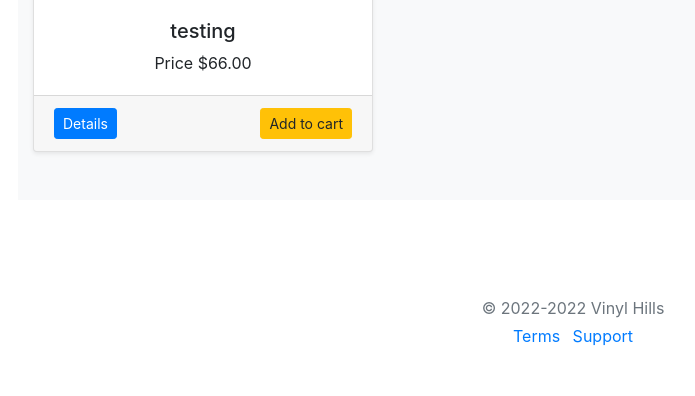
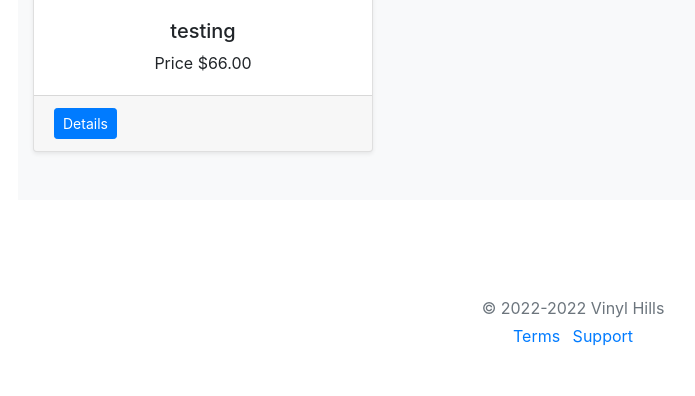
Before and after one commit to christian0a0hernandez/CMPE131-GroupProj, a Flask app: page /genres/1 in a window 1280 px wide. Shown: the part 1400-1796 px from the top of the page, without its empty margins (67-762 px from the left). Run offline with Flask 2, Linux system fonts and the light colour scheme; data comes from the database, SQL or seed files in the repository; some libraries are stand-ins or nearby versions.

Commit message:
Update inventory.html

```diff
--- a/website/templates/inventory.html
+++ b/website/templates/inventory.html
@@ -22,7 +22,6 @@
                            <a href="{{url_for('a.single_page',id=product.id)}}" class="float-left btn btn-sm btn-primary">Details</a>
                                     <form action ="{{url_for('a.AddCart')}}" method = "POST">
                                         <input type ="hidden" name = "product_id" value = "{{product.id}}">
-                                        <button type ="submit" class ="float-right btn btn-sm btn-warning"> Add to cart</button>
                                     </form>
                         </div>
                 </div>
```
